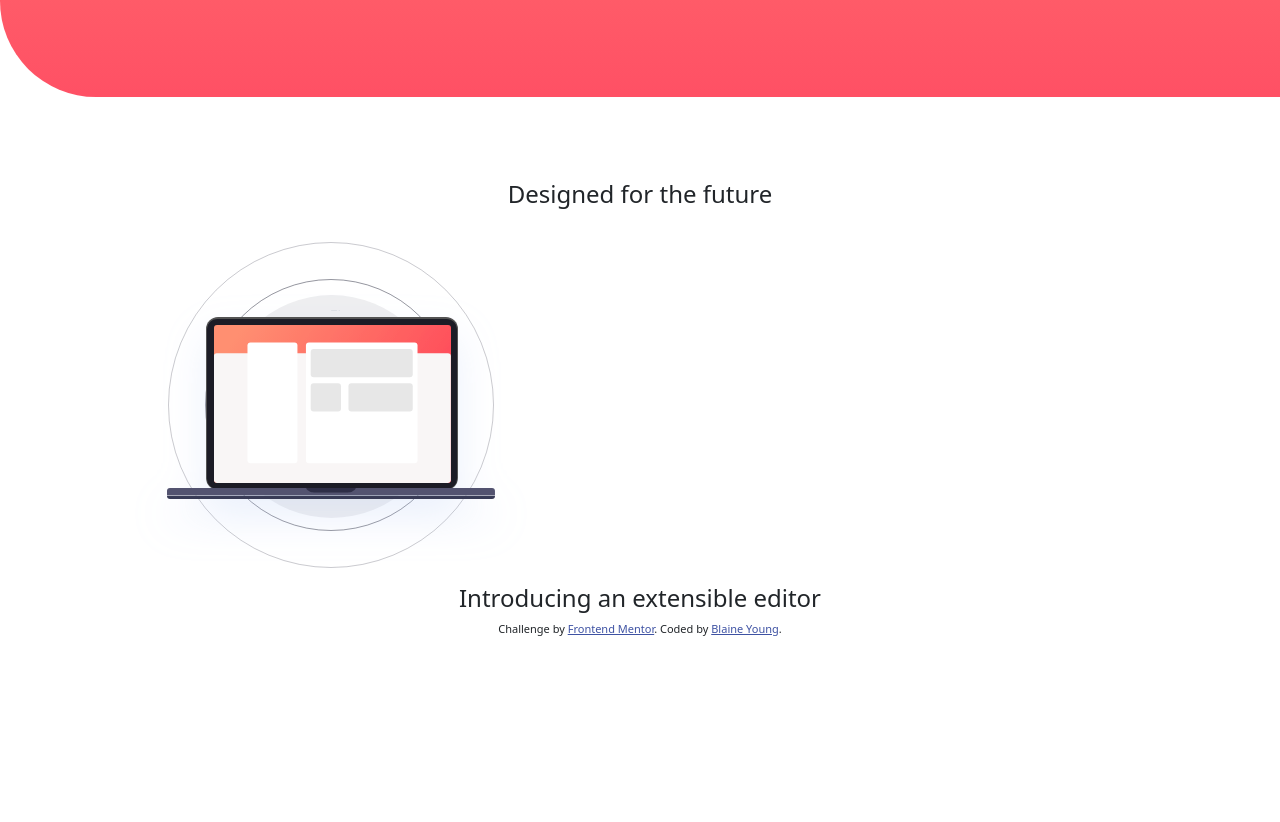
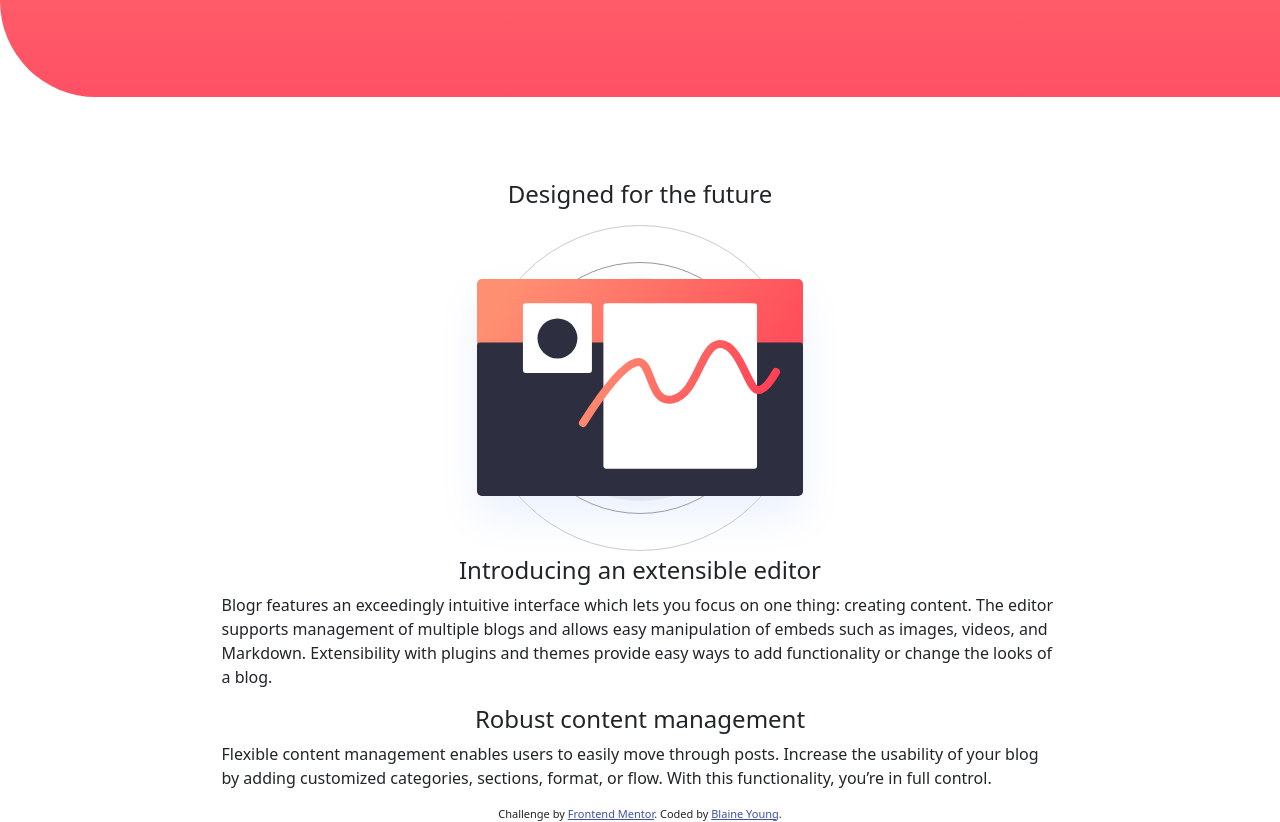
Before and after one commit to Blaine137/BlogrLandingPage, a plain HTML site: page index.html in a window 1280 px wide. Shown: the part 567-1389 px from the top of the page. Before the commit the page ends 1204 px from the top, so only its background shows below. Drawn offline with nearby package versions, Linux system fonts and the light colour scheme; files whose address does not match are found by name.

Commit message:
finished second section

```diff
--- a/index.html
+++ b/index.html
@@ -97,14 +97,35 @@
   </div>
   <div class="container">
     <div class="row">
-      <div class="col col-12">
-        <img src="images/illustration-laptop-mobile.svg" class="img-fluid" alt=laptop">
+      <div class="col col-12 text-center">
+        <img src="images/illustration-editor-mobile.svg" class="img-fluid" alt="illustration editor">
       </div>
     </div>
     <div class="row">
       <div class="col-12">
         <div class="col col-12 text-center">
-          <h4>Introducing an extensible editor</h4>
+          <h4 class="w-50 mx-auto">Introducing an extensible editor</h4>
+        </div>
+        <div class="col-12">
+          <p class="fw-light w-75 mx-auto">
+            Blogr features an exceedingly intuitive interface which lets you focus on one thing: creating content.
+            The editor supports management of multiple blogs and allows easy manipulation of embeds such as images,
+            videos, and Markdown. Extensibility with plugins and themes provide easy ways to add functionality or
+            change the looks of a blog.
+          </p>
+        </div>
+      </div>
+    </div>
+    <div class="row">
+      <div class="col-12">
+        <div class="col col-12 text-center">
+          <h4 class="w-50 mx-auto">Robust content management</h4>
+        </div>
+        <div class="col-12">
+          <p class="fw-light w-75 mx-auto">
+            Flexible content management enables users to easily move through posts. Increase the usability of your blog
+            by adding customized categories, sections, format, or flow. With this functionality, you’re in full control.
+          </p>
         </div>
       </div>
     </div>
```
